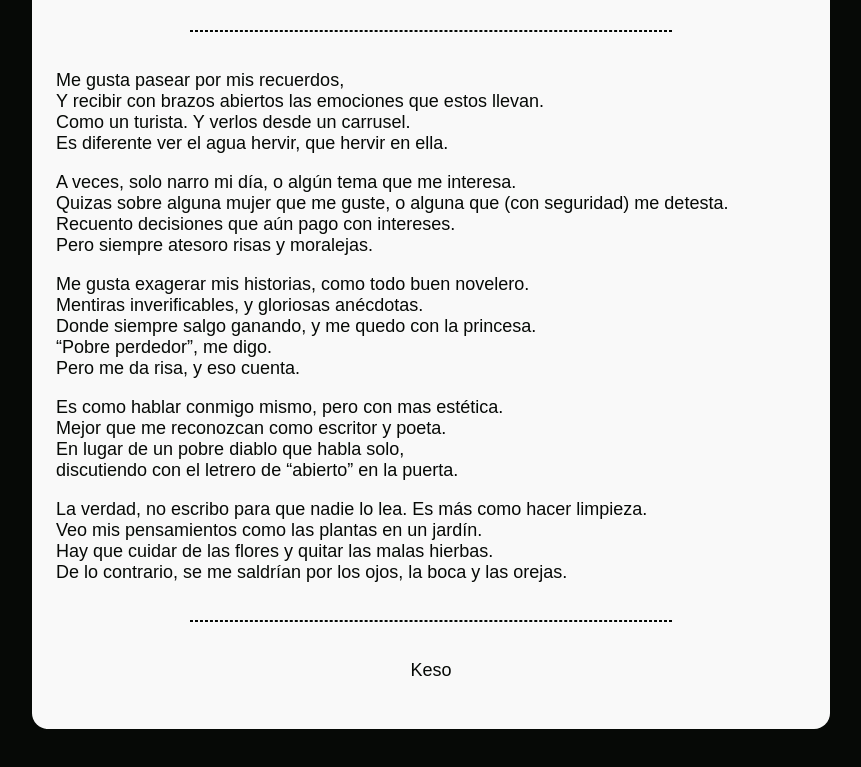
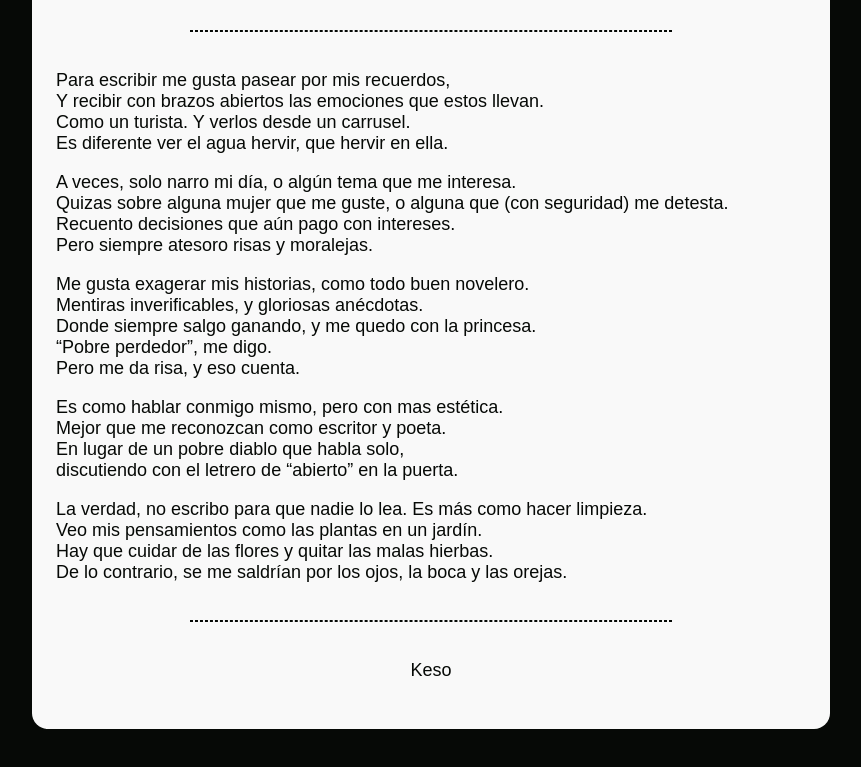
Before and after one commit to keso-mp3/Index, a plain HTML site: page index.html in a window 1280 px wide. Shown: the part 169-936 px from the top of the page, without its empty margins (209-1070 px from the left). Drawn offline with Linux system fonts and the light colour scheme.

Commit message:
Update index.html

```diff
--- a/index.html
+++ b/index.html
@@ -15,7 +15,7 @@ De la Escritura
 <hr>
 
 <p>
-    Me gusta pasear por mis recuerdos,
+    Para escribir me gusta pasear por mis recuerdos,
 <br>Y recibir con brazos abiertos las emociones que estos llevan.
 <br>Como un turista. Y verlos desde un carrusel.
 <br>Es diferente ver el agua hervir, que hervir en ella.
```
